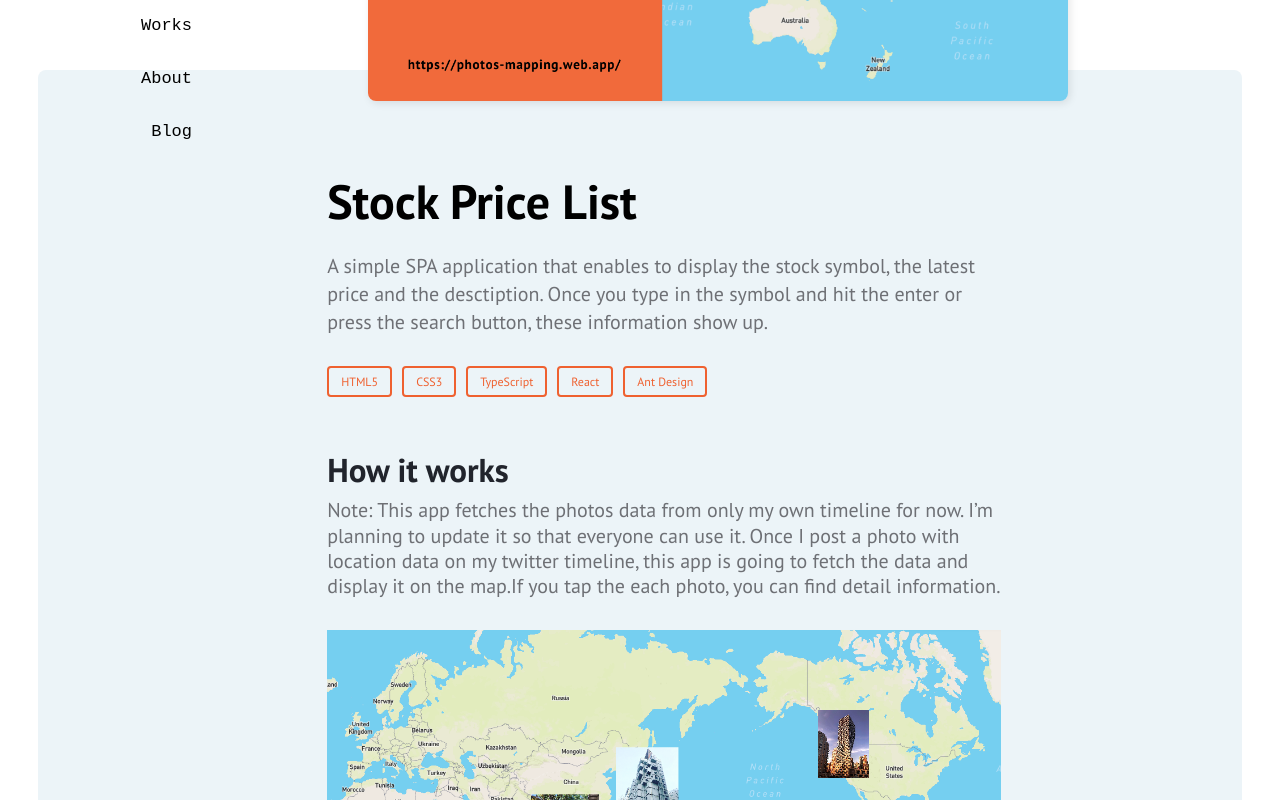
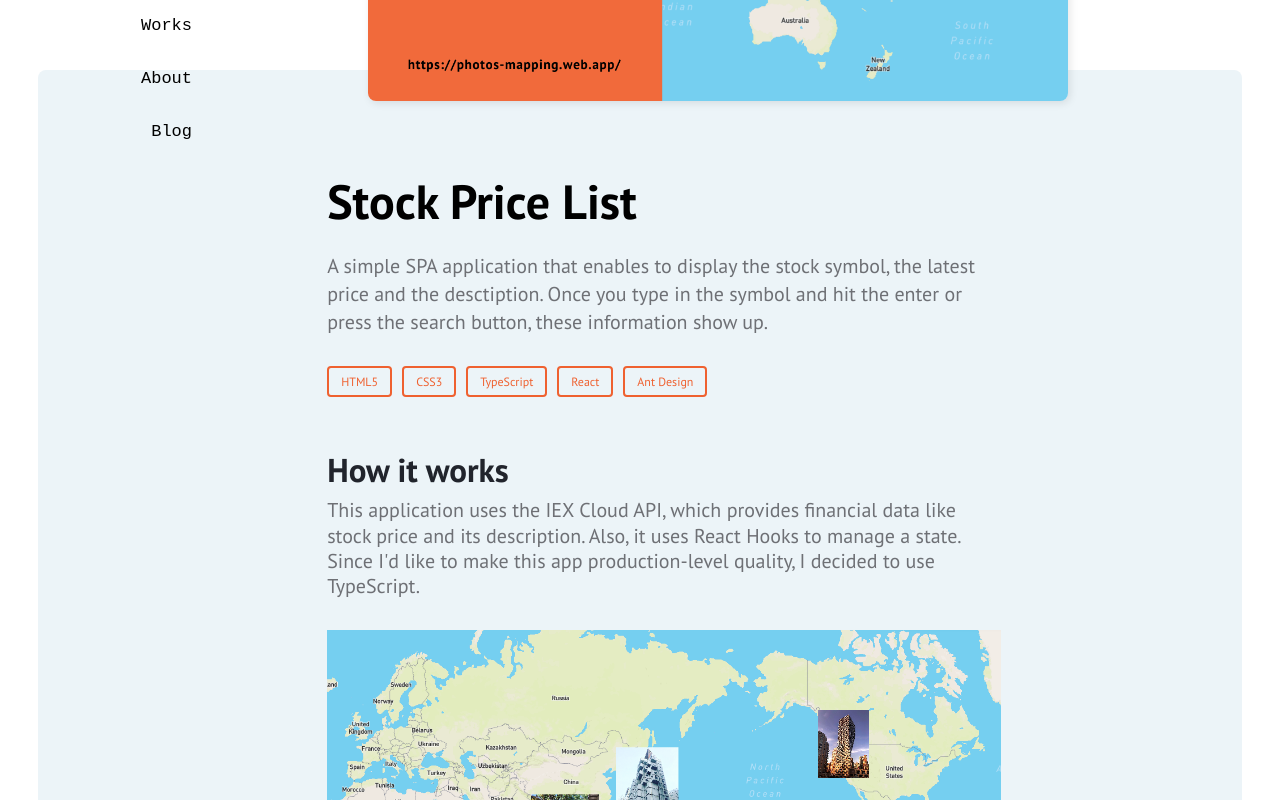
Before and after one commit to marieooq/react_portfolio, a React (Create React App) app: page /works/stock-price in a window 1280 px wide. Shown: the part 380-1180 px from the top of the page. Built offline with nearby package versions, Linux system fonts and the light colour scheme; a web font is replaced by a local one.

Commit message:
modify the part: how it works

```diff
--- a/src/pages/works/WorkStockPrice.jsx
+++ b/src/pages/works/WorkStockPrice.jsx
@@ -45,7 +45,7 @@ const workObj = {
     'A simple SPA application that enables to display the stock symbol, the latest price and the desctiption. Once you type in the symbol and hit the enter or press the search button, these information show up.',
   tags: { tagList },
   howItWorks:
-    'Note: This app fetches the photos data from only my  own timeline for now. I’m planning to update it so that everyone can use it. Once I post a photo with location data on my twitter timeline, this app is going to fetch the data and display it on the map.If you tap the each photo, you can find detail information.',
+    "This application uses the IEX Cloud API, which provides financial data like stock price and its description. Also, it uses React Hooks to manage a state. Since I'd like to make this app production-level quality, I decided to use TypeScript.",
   difficultPart:
     'At the beginning, I used search method in Twitter API that I can fetch the timeline data if it has a certain hashtag. However there is limitation that the API provides the data with hashtag if it was posted within 7 days. Another problem is when I hit the endpoint of Twitter API from client side, there was a CORS problem.',
   problemSolving:
```
